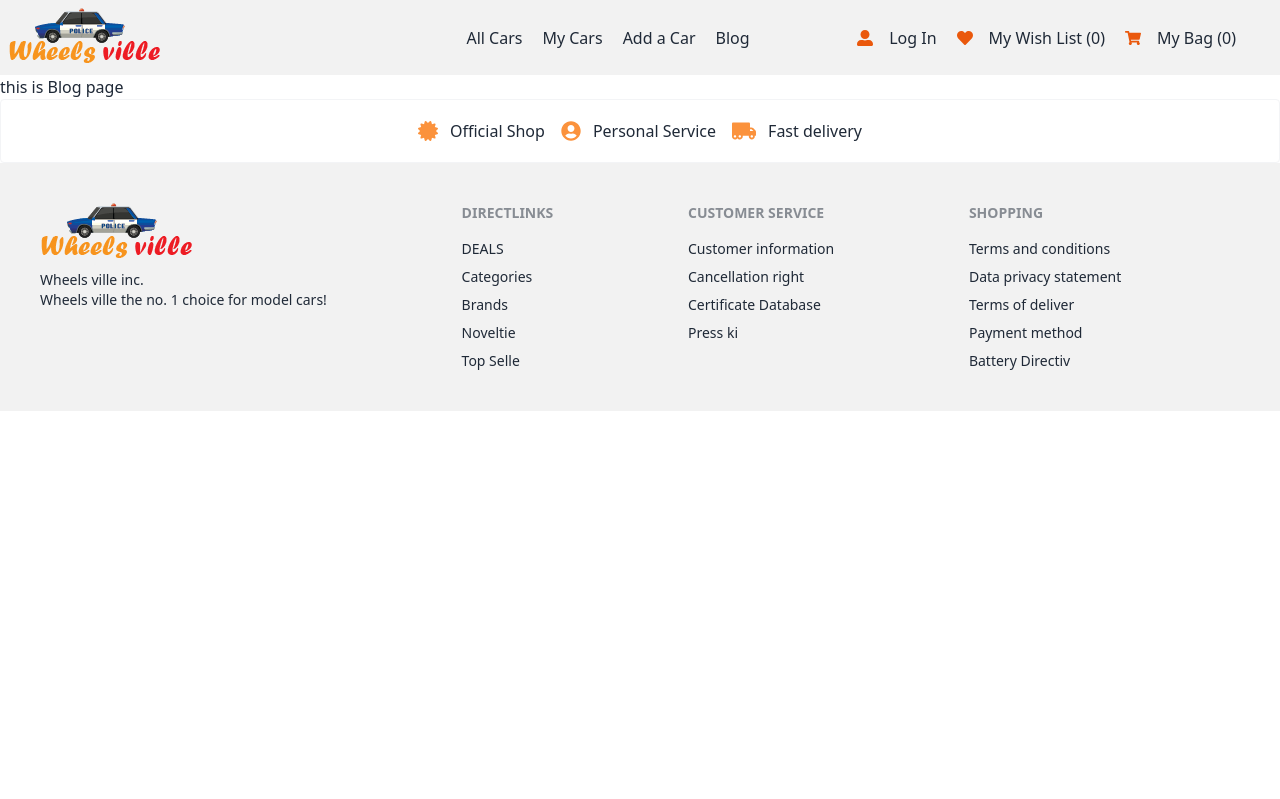
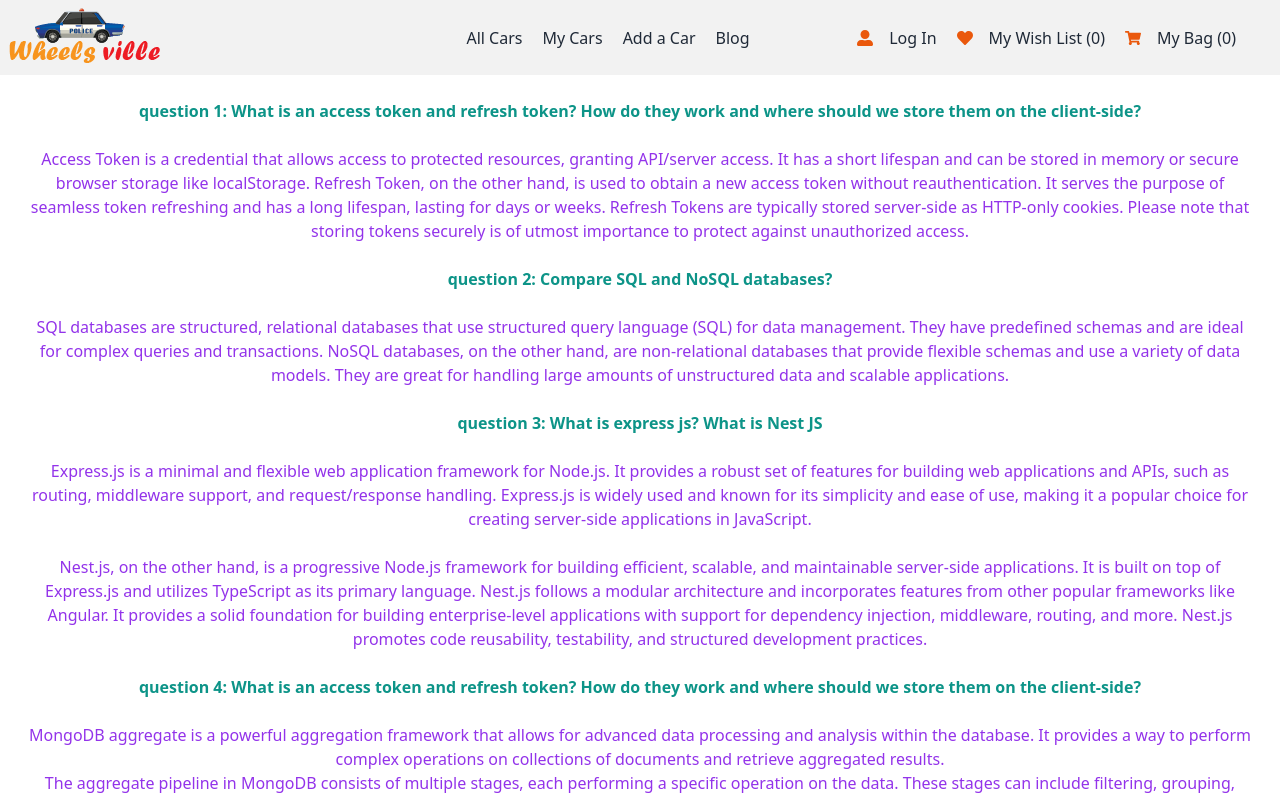
Before and after one commit to dev-talukdar/toy-marketplace-client-side, a React (Vite) app: page /blog in a window 1280 px wide. Shown: the top 799 px of the page. Built offline with nearby package versions, Linux system fonts and the light colour scheme.

Commit message:
blog page question and reply are now done

```diff
--- a/src/Pages/Blog/Blog.jsx
+++ b/src/Pages/Blog/Blog.jsx
@@ -2,9 +2,55 @@
 
 const Blog = () => {
     return (
-        <div>
-            <h2>this is Blog page </h2>
+        <div className=" container mx-auto bg-white rounded-lg shadow-lg p-6">
+            <div className="text-center">
+                <h2 className="font-semibold text-teal-600 mb-6"> question 1: What is an access token and refresh token? How do they work and where should we store them on the client-side?</h2>
+                <p className="text-purple-600 mb-6">Access Token is a credential that allows access to protected resources, granting API/server access. It has a short lifespan and can be stored in memory or secure browser storage like localStorage.
+
+                    Refresh Token, on the other hand, is used to obtain a new access token without reauthentication. It serves the purpose of seamless token refreshing and has a long lifespan, lasting for days or weeks. Refresh Tokens are typically stored server-side as HTTP-only cookies.
+                    Please note that storing tokens securely is of utmost importance to protect against unauthorized access.</p>
+            </div>
+
+            <div className="text-center">
+                <h2 className="font-semibold text-teal-600 mb-6"> question 2: Compare SQL and NoSQL databases?</h2>
+                <p className="text-purple-600 mb-6">SQL databases are structured, relational databases that use structured query language (SQL) for data management. They have predefined schemas and are ideal for complex queries and transactions. NoSQL databases, on the other hand, are non-relational databases that provide flexible schemas and use a variety of data models. They are great for handling large amounts of unstructured data and scalable applications.</p>
+            </div>
+
+            <div className="text-center">
+                <h2 className="font-semibold text-teal-600 mb-6"> question 3: What is express js? What is Nest JS</h2>
+                <p className="text-purple-600 mb-6">Express.js is a minimal and flexible web application framework for Node.js. It provides a robust set of features for building web applications and APIs, such as routing, middleware support, and request/response handling. Express.js is widely used and known for its simplicity and ease of use, making it a popular choice for creating server-side applications in JavaScript. <br /> <br />
+
+                    Nest.js, on the other hand, is a progressive Node.js framework for building efficient, scalable, and maintainable server-side applications. It is built on top of Express.js and utilizes TypeScript as its primary language. Nest.js follows a modular architecture and incorporates features from other popular frameworks like Angular. It provides a solid foundation for building enterprise-level applications with support for dependency injection, middleware, routing, and more. Nest.js promotes code reusability, testability, and structured development practices.</p>
+            </div>
+
+            <div className="text-center">
+                <h2 className="font-semibold text-teal-600 mb-6"> question 4: What is an access token and refresh token? How do they work and where should we store them on the client-side?</h2>
+                <p className="text-purple-600 mb-6">MongoDB  aggregate is a powerful aggregation framework that allows for advanced data processing and analysis within the database. It provides a way to perform complex operations on collections of documents and retrieve aggregated results.<br />
+
+                    The aggregate pipeline in MongoDB consists of multiple stages, each performing a specific operation on the data. These stages can include filtering, grouping, sorting, transforming, and performing calculations on the data. The pipeline operates on the input documents sequentially, passing the results from one stage to the next.<br />
+
+                    Each stage in the pipeline takes input documents, processes them, and produces output documents that serve as input for the next stage. This allows for flexible and efficient data manipulation and aggregation. The stages in the pipeline can include:<br />
+
+                    Match: Filters the documents based on specified conditions.<br />
+                    Group: Groups documents together based on a specified key and performs calculations on the grouped data.<br />
+                    Project: Reshapes the documents by including or excluding specific fields.<br />
+                    Sort: Sorts the documents based on specified criteria.<br />
+                    Limit: Restricts the number of documents in the output<br />
+                    Skip: Skips a specified number of documents from the output<br />
+                    Unwind: Deconstructs an array field from the input documents into multiple separate documents<br />
+                    Lookup: Performs a left outer join with another collection based on specified conditions<br />
+                    By combining these stages and leveraging their various operations, the aggregate framework allows for complex data analysis<br /> aggregation, and transformation directly within the database, reducing the need for client-side processing and improving performance<br />
+
+                    Overall, MongoDB  aggregate framework provides a flexible and efficient way to perform advanced data processing<br /> and aggregation tasks, enabling powerful analytics and reporting capabilities within the database itself<br />
+
+
+
+
+
+                </p>
+            </div>
         </div>
+
     );
 };
 
--- a/src/Pages/Shared/NavigationBar/NavigationBar.jsx
+++ b/src/Pages/Shared/NavigationBar/NavigationBar.jsx
@@ -20,7 +20,7 @@ const NavigationBar = () => {
                         <Link className="hover:text-orange-600" to={'blog'}>Blog</Link>
                     </ul>
                 </div>
-                <img className='' src={logo} alt="" />
+                <Link to={'/'}><img className='' src={logo} alt="" /></Link>
             </div>
             <div className="navbar-center hidden lg:flex">
                 <ul className="menu menu-horizontal px-1 gap-5">
```
Also changed, not shown: requirement.js (+2 -10 lines).
